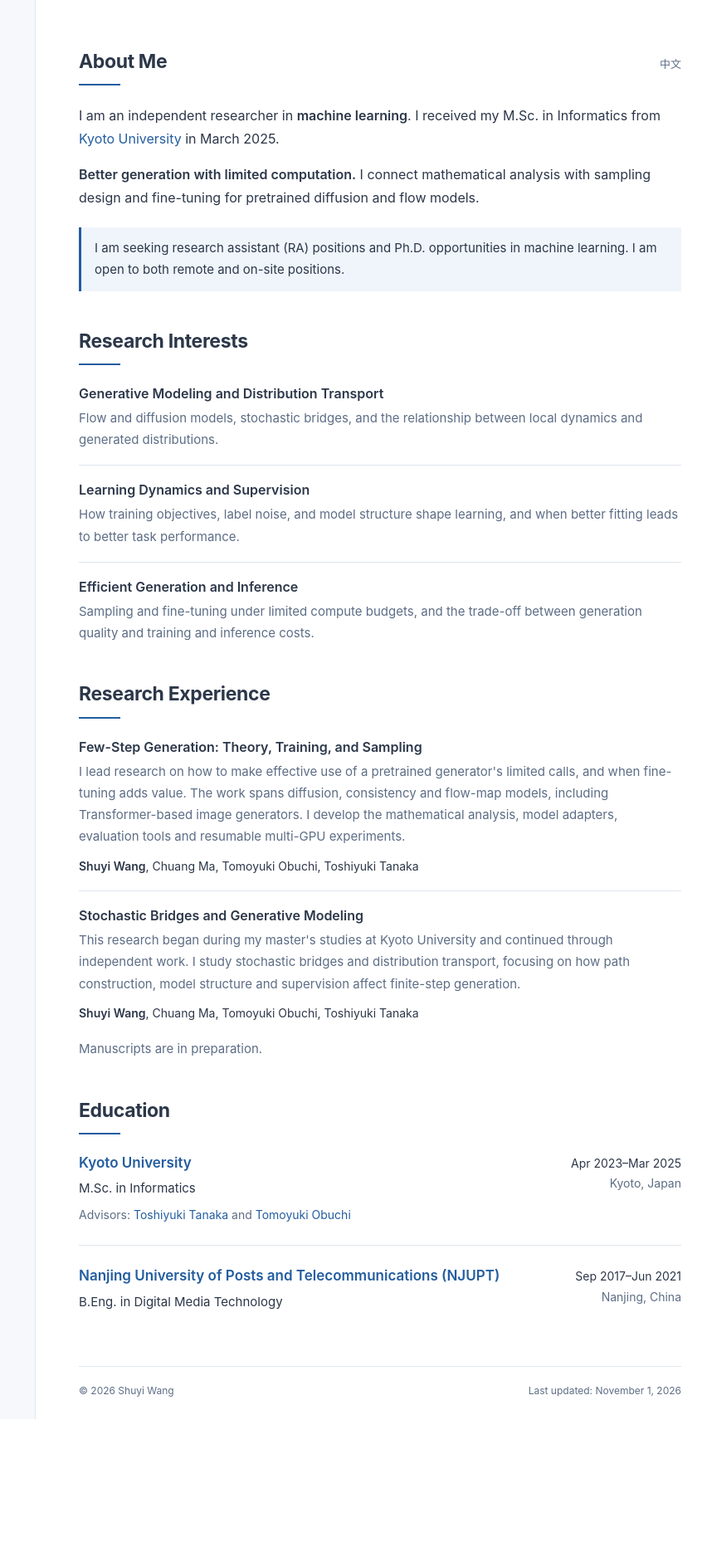
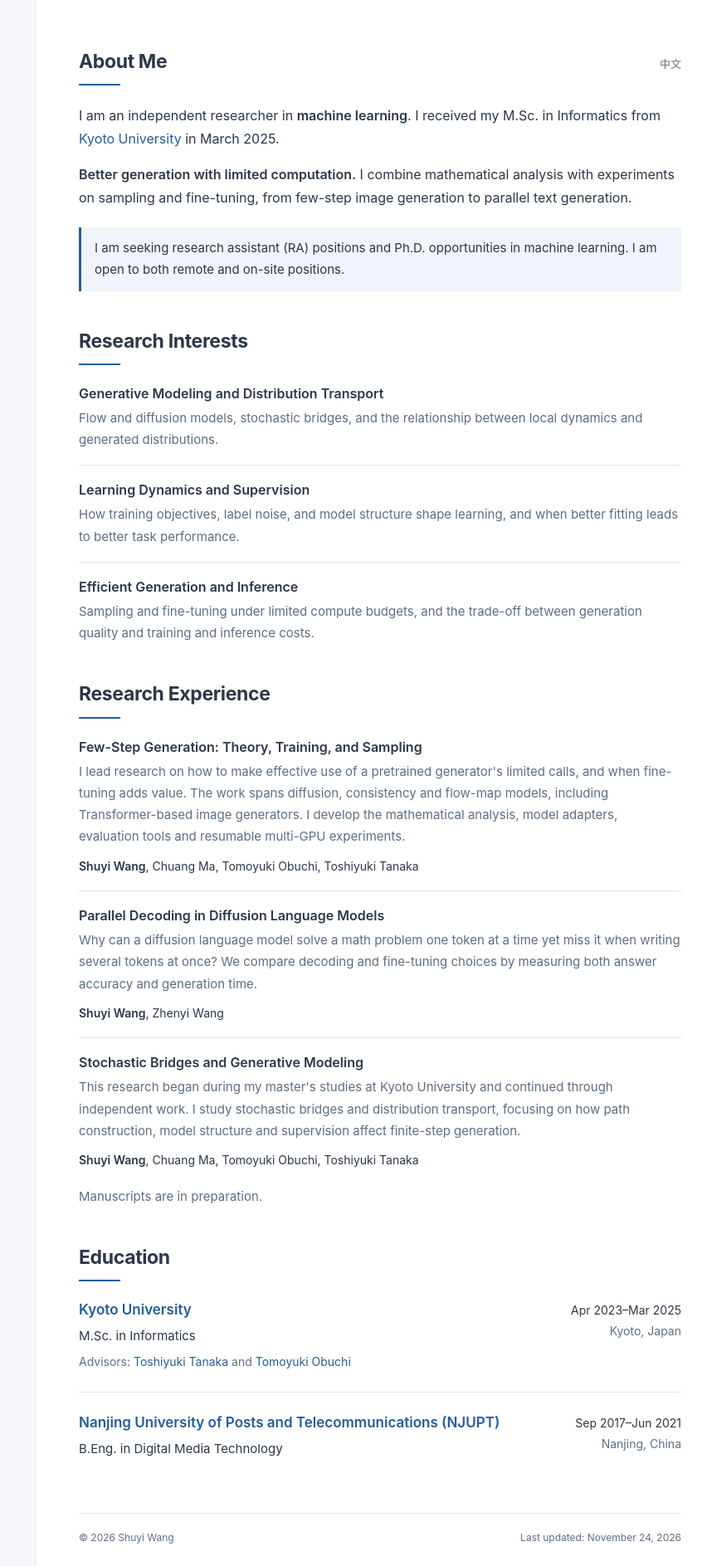
Before and after one commit to Yomikoooo/yomikoooo.github.io, a plain HTML site: page index.html in a window 1280 px wide. Shown: the full height of the page at 83% size, 317-1169 px from the left. Before the commit the page ends 1710 px from the top, so only its background shows below. Drawn offline with Linux system fonts and the light colour scheme.

Commit message:
Add joint research on parallel decoding to the academic homepage

```diff
--- a/index.html
+++ b/index.html
@@ -3,7 +3,7 @@
 <head>
   <meta charset="utf-8">
   <meta name="viewport" content="width=device-width, initial-scale=1">
-  <meta name="description" content="Shuyi Wang is an independent machine learning researcher and a Kyoto University M.Sc. graduate, studying generation quality under limited computation through mathematical analysis, sampling and fine-tuning.">
+  <meta name="description" content="Shuyi Wang studies few-step image generation and parallel decoding in diffusion language models. Independent machine learning researcher with an M.Sc. from Kyoto University.">
   <meta name="theme-color" content="#f6f8fb">
   <title>Shuyi Wang — Academic Homepage</title>
   <link rel="canonical" href="https://yomikoooo.github.io/">
@@ -48,7 +48,7 @@
           <a class="language-switch" href="zh/" lang="zh-Hans" hreflang="zh-Hans">中文</a>
         </div>
         <p>I am an independent researcher in <strong>machine learning</strong>. I received my M.Sc. in Informatics from <a href="https://www.kyoto-u.ac.jp/en">Kyoto University</a> in March 2025.</p>
-        <p><strong>Better generation with limited computation.</strong> I connect mathematical analysis with sampling design and fine-tuning for pretrained diffusion and flow models.</p>
+        <p><strong>Better generation with limited computation.</strong> I combine mathematical analysis with experiments on sampling and fine-tuning, from few-step image generation to parallel text generation.</p>
         <p class="opportunities">I am seeking research assistant (RA) positions and Ph.D. opportunities in machine learning. I am open to both remote and on-site positions.</p>
       </section>
 
@@ -77,6 +77,11 @@
             <h3>Few-Step Generation: Theory, Training, and Sampling</h3>
             <p>I lead research on how to make effective use of a pretrained generator's limited calls, and when fine-tuning adds value. The work spans diffusion, consistency and flow-map models, including Transformer-based image generators. I develop the mathematical analysis, model adapters, evaluation tools and resumable multi-GPU experiments.</p>
             <p class="project-meta"><strong>Shuyi Wang</strong>, Chuang Ma, Tomoyuki Obuchi, Toshiyuki Tanaka</p>
+          </article>
+          <article>
+            <h3>Parallel Decoding in Diffusion Language Models</h3>
+            <p>Why can a diffusion language model solve a math problem one token at a time yet miss it when writing several tokens at once? We compare decoding and fine-tuning choices by measuring both answer accuracy and generation time.</p>
+            <p class="project-meta"><strong>Shuyi Wang</strong>, Zhenyi Wang</p>
           </article>
           <article>
             <h3>Stochastic Bridges and Generative Modeling</h3>
@@ -114,7 +119,7 @@
 
       <footer>
         <span>© 2026 Shuyi Wang</span>
-        <span>Last updated: <time datetime="2026-11-01">November 1, 2026</time></span>
+        <span>Last updated: <time datetime="2026-11-24">November 24, 2026</time></span>
       </footer>
     </main>
   </div>
```
Also changed, not shown: zh/index.html (+8 -3 lines).
